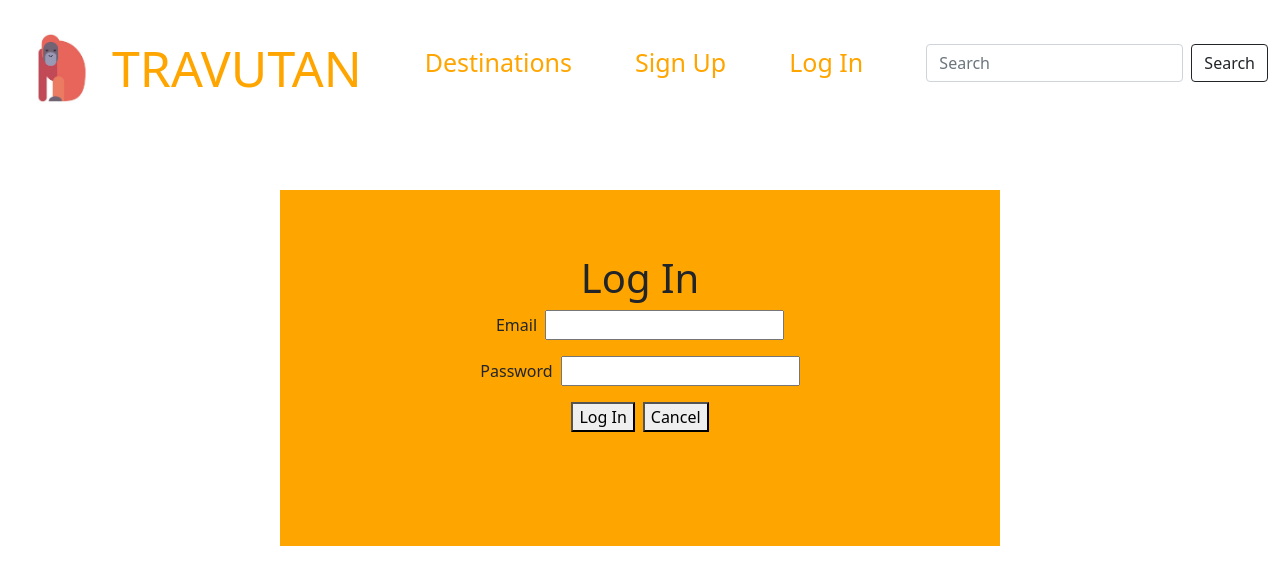
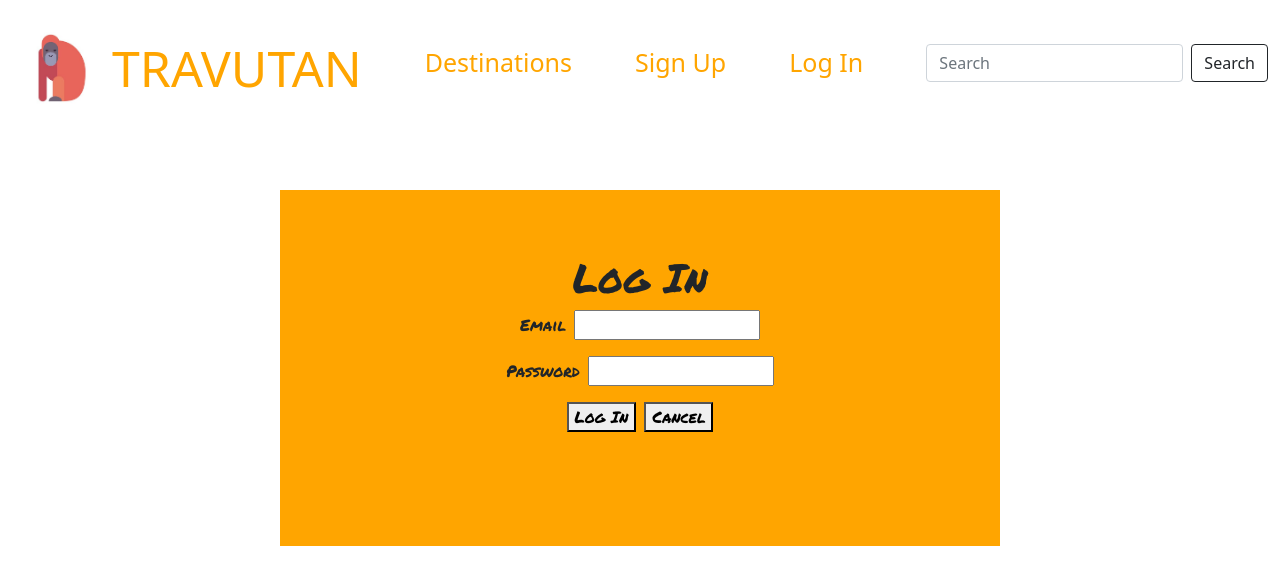
Before and after one commit to lrmoon/travutan, a React (Create React App) app: page /login in a window 1280 px wide. Shown: the top 584 px of the page. Built offline with nearby package versions, Linux system fonts and the light colour scheme; no server answers; a web font is replaced by a local one.

Commit message:
change the style of the login page

```diff
--- a/src/pages/Login/Login.module.css
+++ b/src/pages/Login/Login.module.css
@@ -1,3 +1,5 @@
+@import url('https://fonts.googleapis.com/css2?family=Permanent+Marker&display=swap');
+
 .container {
   display: flex;
   align-items: center;
@@ -7,4 +9,5 @@
   background-color: orange;
   text-align: center;
   padding: 5%;
+  font-family: 'Permanent Marker', cursive;
 }
```
